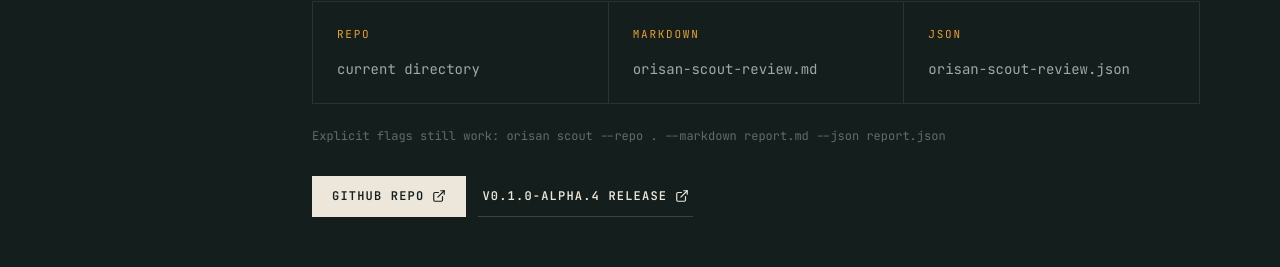
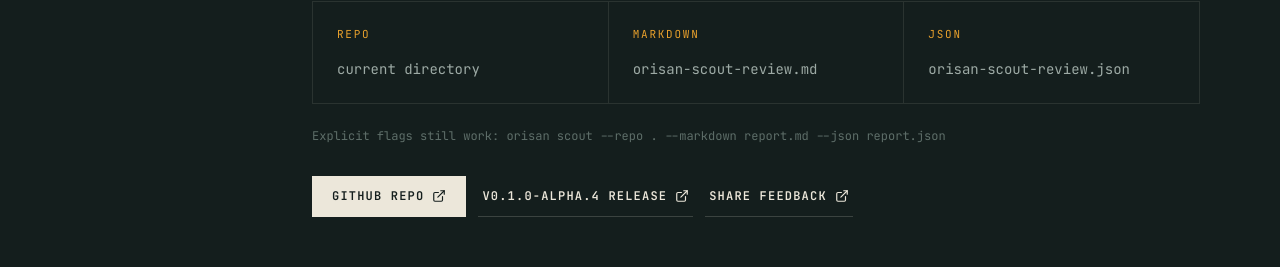
Before and after one commit to Orisan-org/orisan-site, a Next.js app: page /scout/run in a window 1280 px wide. Shown: the part 992-1259 px from the top of the page. Built offline with nearby package versions, Linux system fonts and the light colour scheme; no server answers.

Commit message:
Add Scout alpha feedback link

```diff
--- a/app/scout/run/page.tsx
+++ b/app/scout/run/page.tsx
@@ -173,6 +173,14 @@ export default function RunScoutPage() {
               >
                 {scoutRelease.version} release <ExternalLink size={14} />
               </a>
+              <a
+                href={scoutRelease.feedbackUrl}
+                target="_blank"
+                rel="noreferrer"
+                className="inline-flex items-center justify-center gap-2 border-b border-[var(--rule-2)] px-1 py-3 font-mono text-xs font-semibold uppercase tracking-[0.1em] text-[var(--ink)] transition hover:border-[var(--sun)] hover:text-[var(--sun)]"
+              >
+                Share feedback <ExternalLink size={14} />
+              </a>
             </div>
           </div>
         </div>
@@ -262,6 +270,28 @@ export default function RunScoutPage() {
       </section>
 
       <section className="container-shell py-20 md:py-28">
+        <div className="border-y border-[var(--rule)] py-14 md:flex md:items-center md:justify-between md:gap-12">
+          <div>
+            <Label>Alpha feedback</Label>
+            <h2 className="mt-5 max-w-3xl text-3xl font-semibold leading-tight tracking-[-0.03em] md:text-5xl">
+              Tell us whether the approval record is useful.
+            </h2>
+            <p className="mt-6 max-w-2xl text-lg leading-8 text-[var(--ink-dim)]">
+              Do not share source code, secrets, or private reports unless your policy allows it. Finding count, usefulness, noise, and missing coverage are enough.
+            </p>
+          </div>
+          <a
+            href={scoutRelease.feedbackUrl}
+            target="_blank"
+            rel="noreferrer"
+            className="mt-8 inline-flex items-center justify-center gap-2 bg-[var(--ink)] px-6 py-4 font-mono text-xs font-semibold uppercase tracking-[0.1em] text-[var(--bg)] transition hover:bg-[var(--sun)] md:mt-0"
+          >
+            Share feedback <ExternalLink size={14} />
+          </a>
+        </div>
+      </section>
+
+      <section className="container-shell py-20 md:py-28">
         <div className="grid gap-10 md:grid-cols-[12rem_1fr]">
           <Label>Scope</Label>
           <div>
--- a/lib/constants.ts
+++ b/lib/constants.ts
@@ -25,7 +25,8 @@ export const scoutRelease = {
   url: `${siteConfig.links.scoutRepo}/releases/tag/v0.1.0-alpha.4`,
   installCommand: "go install github.com/Orisan-org/orisan-scout/cmd/orisan@v0.1.0-alpha.4",
   macArm64Asset: `${siteConfig.links.scoutRepo}/releases/download/v0.1.0-alpha.4/orisan-scout_darwin_arm64.tar.gz`,
-  macAmd64Asset: `${siteConfig.links.scoutRepo}/releases/download/v0.1.0-alpha.4/orisan-scout_darwin_amd64.tar.gz`
+  macAmd64Asset: `${siteConfig.links.scoutRepo}/releases/download/v0.1.0-alpha.4/orisan-scout_darwin_amd64.tar.gz`,
+  feedbackUrl: `${siteConfig.links.scoutRepo}/issues/new?template=alpha-feedback.yml`
 };
 
 export const socialLinks = [
```
